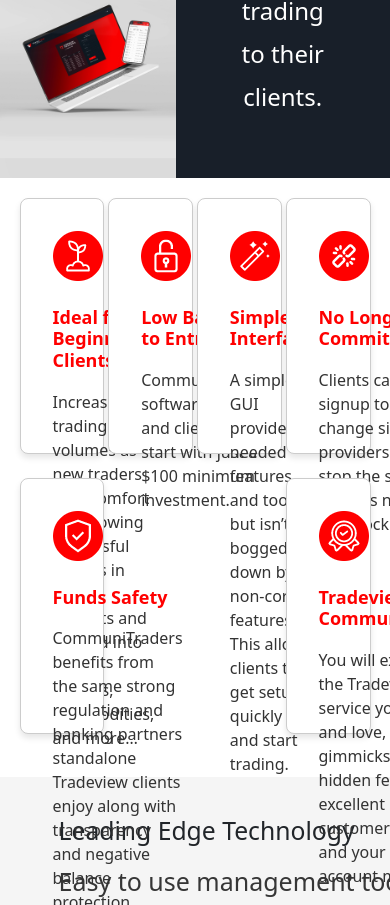
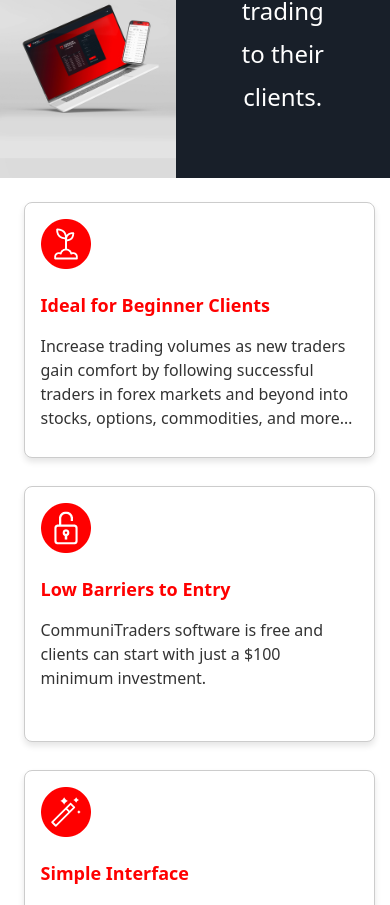
Before and after one commit to RenecitoM/pruebaTecnica, a Vue app: page / in a window 390 px wide. Shown: the part 839-1744 px from the top of the page. Built offline with nearby package versions, Linux system fonts and the light colour scheme; a web font is replaced by a local one.

Commit message:
ajuste responsive cartas

```diff
--- a/src/components/Cards.vue
+++ b/src/components/Cards.vue
@@ -1,8 +1,8 @@
 <template>
     <div class="body">
-        <div class="card mb-4 col-xs-12 col-sm-12 col-md-12 col-lg-4 col-xl-4 d-md-block d-lg-inline">
+            <div class="card mb-4 col-12 col-sm-12 col-md-6 col-lg-6 col-xl-3 m-1">
                 <div class="card-body">
-                <img src="./assets/Group2806.png" alt="" class="icono mb-2" />
+                    <img src="./assets/Group2806.png" alt="" class="icono mb-2 " />
                     <h5 class="title-card">Ideal for Beginner Clients</h5>
                     <p class="card-text">
                         Increase trading volumes as new traders gain comfort by following
@@ -11,7 +11,7 @@
                     </p>
                 </div>
             </div>
-        <div class="card mb-4 col-xs-12 col-sm-12 col-md-6 col-lg-4 col-xl-4">
+            <div class="card mb-4 col-12 col-sm-12 col-md-6 col-lg-6 col-xl-3 m-1">
                 <div class="card-body">
                     <img src="./assets/Group2816.png" alt="" class="icono mb-2" />
                     <h5 class="title-card">Low Barriers to Entry</h5>
@@ -21,7 +21,7 @@
                     </p>
                 </div>
             </div>
-        <div class="card mb-4 col-xs-12 col-sm-12 col-md-6 col-lg-4 col-xl-4">
+            <div class="card mb-4 col-12 col-sm-12 col-md-6 col-lg-6 col-xl-3 m-1">
                 <div class="card-body">
                     <img src="./assets/Group2817.png" alt="" class="icono mb-2" />
                     <h5 class="title-card">Simple Interface</h5>
@@ -32,36 +32,38 @@
                     </p>
                 </div>
             </div>
-        <div class="card mb-4 col-xs-12 col-sm-12 col-md-6 col-lg-4 col-xl-4">
+            <div class="card mb-4 col-12 col-sm-12 col-md-6 col-lg-6 col-xl-3 m-1">
                 <div class="card-body">
                     <img src="./assets/Group2819.png" alt="" class="icono mb-2" />
                     <h5 class="title-card">No Long-Term Commitments</h5>
                     <p class="card-text">
-                    Clients can easily signup to start, change signal providers, or stop the service. There is no long-term lockup.
+                        Clients can easily signup to start, change signal providers, or stop the service. There is no
+                        long-term lockup.
                     </p>
                 </div>
             </div>
-        <div class="card mb-4 col-xs-12 col-sm-12 col-md-6 col-lg-4 col-xl-4">
+            <div class="card mb-4 col-12 col-sm-12 col-md-6 col-lg-6 col-xl-3 m-1">
                 <div class="card-body">
                     <img src="./assets/Group2821.png" alt="" class="icono mb-2" />
                     <h5 class="title-card">Funds Safety</h5>
                     <p class="card-text">
-                    CommuniTraders benefits from the same strong regulation and banking partners standalone Tradeview clients enjoy along with transparency and negative balance protection.
+                        CommuniTraders benefits from the same strong regulation and banking partners standalone Tradeview
+                        clients enjoy along with transparency and negative balance protection.
                     </p>
                 </div>
             </div>
-        <div class="card mb-4 col-xs-12 col-sm-12 col-md-6 col-lg-4 col-xl-4">
+            <div class="card mb-4 col-12 col-sm-12 col-md-6 col-lg-6 col-xl-3 m-1">
                 <div class="card-body">
                     <img src="./assets/Group2823.png" alt="" class="icono mb-2" />
                     <h5 class="title-card">Tradeview Runs CommuniTrader</h5>
                     <p class="card-text">
-                    You will experience the Tradeview service you know and love, no gimmicks or hidden fees, excellent live customer support, and your dedicated account manager.
+                        You will experience the Tradeview service you know and love, no gimmicks or hidden fees, excellent
+                        live customer support, and your dedicated account manager.
                     </p>
                 </div>
             </div>
         </div>
 </template>
-
 
 <style scoped>
 .body {
@@ -73,15 +75,11 @@
 }
 
 .card {
-    flex-basis: calc(33.33% - 2em);
-    width: calc(33.33% - 2em);
-    padding: 1em;
     border: 1px solid #ccc;
     background-color: #fff;
     border-radius: 8px;
     box-shadow: 0px 4px 6px rgba(0, 0, 0, 0.1);
     height: 16em;
-    display: grid;
 }
 
 .title-card {
@@ -94,5 +92,4 @@
 .card-text {
     margin: 0;
     color: #333;
-}
-</style>
+}</style>
```
Lines whose indentation alone changed are shown as unchanged.
